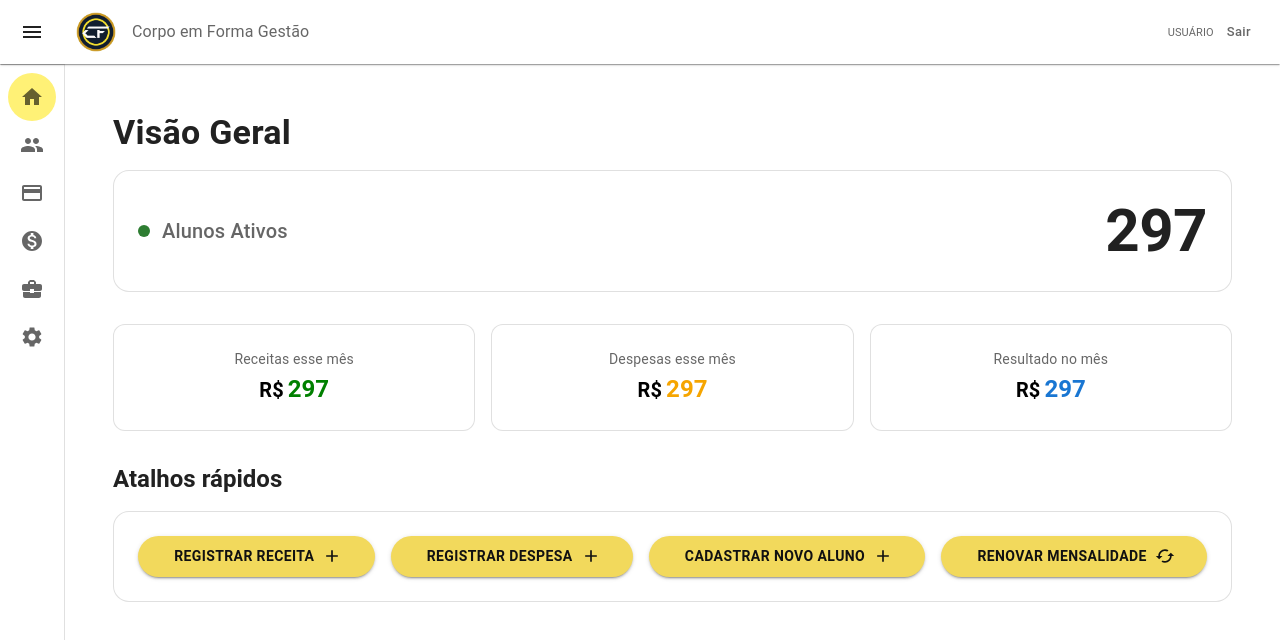
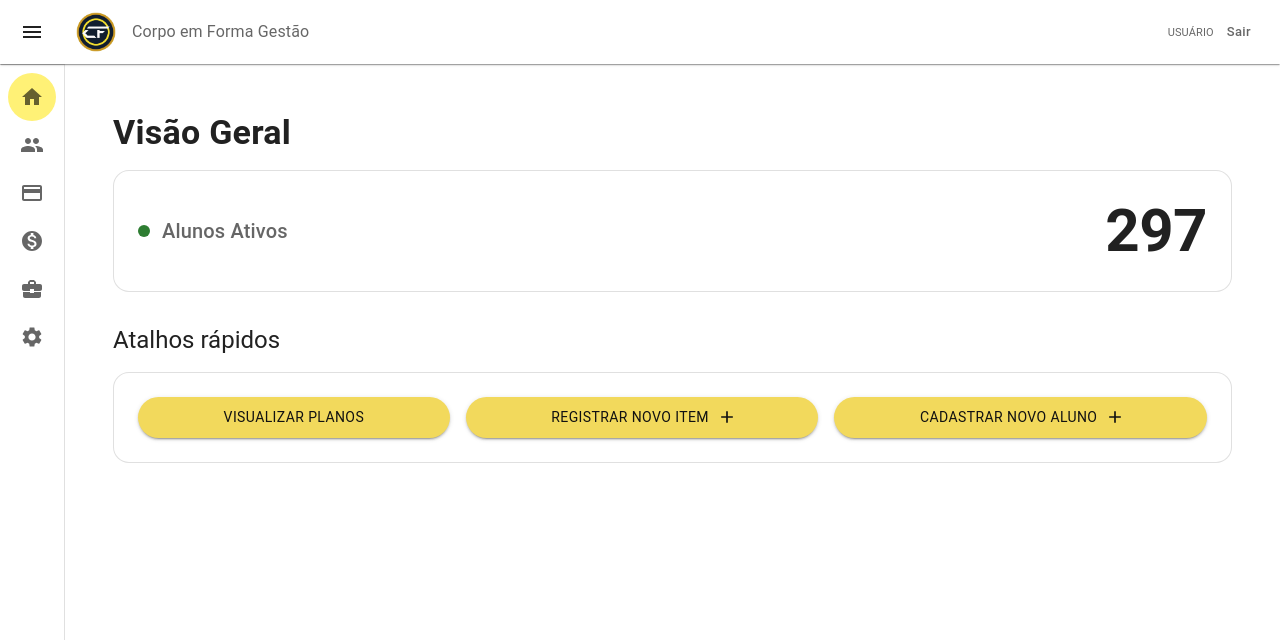
Before and after one commit to PabloVini28/projeto-integrado-1, a React (Vite) app: page /#/ in a window 1280 px wide. Shown: the top 640 px of the page. Built offline with nearby package versions, Linux system fonts and the light colour scheme.

Commit message:
refactor: padronização e aplicação da mudança de dashboard de acordo com o nivel de acesso.

```diff
--- a/src/pages/Inicio/HomePage.jsx
+++ b/src/pages/Inicio/HomePage.jsx
@@ -6,14 +6,12 @@ import { useNavigate } from 'react-router-dom';
 
 import CadastroAlunoDialog from '../Alunos/AlunosComponents/CadastroAlunoDialog';
 import ItemDialog from '../Patrimonio/PatrimonioComponents/ItemDialog';
-import RenovarMensalidadeDialog from '../Alunos/AlunosComponents/RenovarMensalidadeDialog';
 import AdminDashboard from './InicioComponents/AdminDashboard';
 
 const FuncionarioDashboard = () => {
     const navigate = useNavigate();
     const [isAlunoDialogOpen, setIsAlunoDialogOpen] = useState(false);
     const [isItemDialogOpen, setIsItemDialogOpen] = useState(false);
-    const [isRenovarDialogOpen, setIsRenovarDialogOpen] = useState(false);
 
     const alunosExemplo = [
         { id: 1, nome: 'Gabriel Pereira de Souza', matricula: '25010', data_expiracao: '15/08/2025' },
@@ -25,12 +23,12 @@ const FuncionarioDashboard = () => {
         borderRadius: 50,
         bgcolor: '#F2D95C',
         color: '#111',
-        fontWeight: 'bold',
+        fontWeight: 'normal',
         padding: '8px 20px',
-        '&:hover': {
-            bgcolor: '#e0c850',
-        },
+        '&:hover': { bgcolor: '#e0c850' },
         whiteSpace: 'nowrap',
+        flexGrow: 1,
+        textTransform: 'uppercase',
     };
 
     const handleSaveAluno = (novoAluno) => {
@@ -48,9 +46,6 @@ const FuncionarioDashboard = () => {
     const handleCloseItemDialog = () => {
         setIsItemDialogOpen(false);
     };
-    const handleRenovarMensalidade = (idAluno) => {
-        console.log(`Renovando mensalidade do aluno ID ${idAluno}`);
-    };
 
     return (
         <Box sx={{ padding: 3 }}>
@@ -59,52 +54,35 @@ const FuncionarioDashboard = () => {
             </Typography>
 
             <Paper
+                variant="outlined"
                 sx={{
                     padding: 3,
                     borderRadius: 4,
-                    boxShadow: '0 4px 12px rgba(0,0,0,0.05)',
-                    marginTop: 2,
+                    marginTop: 2
                 }}
             >
-                <Box
-                    sx={{
-                        display: 'flex',
-                        justifyContent: 'space-between',
-                        alignItems: 'center',
-                    }}
-                >
+                <Box sx={{ display: 'flex', justifyContent: 'space-between', alignItems: 'center' }}>
                     <Box sx={{ display: 'flex', alignItems: 'center', gap: 1.5 }}>
-                        <Box
-                            sx={{
-                                width: 12,
-                                height: 12,
-                                bgcolor: 'success.main',
-                                borderRadius: '50%',
-                            }}
-                        />
-                        <Typography variant="h6" color="text.secondary">
-                            Alunos Ativos
-                        </Typography>
+                        <Box sx={{ width: 12, height: 12, bgcolor: 'success.main', borderRadius: '50%' }} />
+                        <Typography variant="h6" color="text.secondary">Alunos Ativos</Typography>
                     </Box>
-                    <Typography variant="h2" fontWeight="bold">
-                        297
-                    </Typography>
+                    <Typography variant="h2" fontWeight="bold">297</Typography>
                 </Box>
             </Paper>
 
-            <Typography variant="h5" fontWeight="bold" gutterBottom sx={{ mt: 4 }}>
+            <Typography variant="h5" fontWeight="normal" gutterBottom sx={{ mt: 4 }}>
                 Atalhos rápidos
             </Typography>
 
             <Paper
+                variant="outlined"
                 sx={{
                     padding: 3,
                     borderRadius: 4,
-                    boxShadow: '0 4px 12px rgba(0,0,0,0.05)',
-                    marginTop: 2,
+                    marginTop: 2
                 }}
             >
-                <Stack direction="row" spacing={2}>
+                <Stack direction={{ sm: 'row'}} spacing={2}>
                     <Button
                         variant="contained"
                         sx={shortcutButtonStyle}
@@ -128,14 +106,6 @@ const FuncionarioDashboard = () => {
                     >
                         Cadastrar Novo Aluno
                     </Button>
-                    <Button
-                        variant="contained"
-                        endIcon={<CachedIcon />}
-                        sx={shortcutButtonStyle}
-                        onClick={() => setIsRenovarDialogOpen(true)}
-                    >
-                        Renovar Mensalidade
-                    </Button>
                 </Stack>
             </Paper>
 
@@ -149,23 +119,27 @@ const FuncionarioDashboard = () => {
                 onClose={handleCloseItemDialog}
                 onSave={handleSaveItem}
             />
-            <RenovarMensalidadeDialog
-                open={isRenovarDialogOpen}
-                onClose={() => setIsRenovarDialogOpen(false)}
-                onRenovar={handleRenovarMensalidade}
-                studentList={alunosExemplo}
-            />
         </Box>
     );
 };
 
 
 export default function HomePage() {
+    const storedData = localStorage.getItem("userData");
+    let userRole = "funcionario";
 
-    // Decisão do que mostrar (adm ou funcionario)
-    const userRole = 'admin'; //  'funcionario' para ver o outro layout
+    if (storedData) {
+        const parsed = JSON.parse(storedData);
 
-    if (userRole === 'admin') {
+        if (parsed.nivel_acesso) {
+            userRole = parsed.nivel_acesso
+                .normalize("NFD")
+                .replace(/[\u0300-\u036f]/g, "")
+                .toLowerCase();
+        }
+    }
+
+    if (userRole.includes("admin")) {
         return <AdminDashboard />;
     }
 
--- a/src/pages/Inicio/InicioComponents/AdminDashboard.jsx
+++ b/src/pages/Inicio/InicioComponents/AdminDashboard.jsx
@@ -4,7 +4,7 @@ import AddIcon from '@mui/icons-material/Add';
 import CachedIcon from '@mui/icons-material/Cached';
 
 import CadastroAlunoDialog from '../../Alunos/AlunosComponents/CadastroAlunoDialog';
-import RenovarMensalidadeDialog from '../../Alunos/AlunosComponents/RenovarMensalidadeDialog';
+import ItemDialog from '../../Financeiro/FinanceiroComponents/ItemDialog';
 
 const StatCard = ({ title, value, color }) => (
   <Paper
@@ -45,7 +45,8 @@ const StatCard = ({ title, value, color }) => (
 
 export default function AdminDashboard() {
   const [isAlunoDialogOpen, setIsAlunoDialogOpen] = useState(false);
-  const [isRenovarDialogOpen, setIsRenovarDialogOpen] = useState(false);
+  const [isReceitaDialogOpen, setIsReceitaDialogOpen] = useState(false);
+  const [isDespesaDialogOpen, setIsDespesaDialogOpen] = useState(false);
 
   const alunosExemplo = [
     { id: 1, nome: 'Gabriel Pereira de Souza', matricula: '25010', data_expiracao: '15/08/2025' },
@@ -55,7 +56,7 @@ export default function AdminDashboard() {
     borderRadius: 50,
     bgcolor: '#F2D95C',
     color: '#111',
-    fontWeight: 'bold',
+    fontWeight: 'normal',
     padding: '8px 20px',
     '&:hover': { bgcolor: '#e0c850' },
     whiteSpace: 'nowrap',
@@ -66,11 +67,6 @@ export default function AdminDashboard() {
   const handleSaveAluno = (novoAluno) => {
     console.log("Novo aluno cadastrado:", novoAluno);
     setIsAlunoDialogOpen(false);
-  };
-
-  const handleRenovarMensalidade = (idAluno) => {
-    console.log(`Renovando mensalidade do aluno ID ${idAluno}`);
-    setIsRenovarDialogOpen(false);
   };
 
   return (
@@ -101,14 +97,14 @@ export default function AdminDashboard() {
           <StatCard title="Receitas esse mês" value="297" color="green" />
         </Grid>
         <Grid item xs={12} sm={4}>
-          <StatCard title="Despesas esse mês" value="297" color="#F6A500" />
+          <StatCard title="Despesas esse mês" value="297" color="#ff0000ff" />
         </Grid>
         <Grid item xs={12} sm={4}>
-          <StatCard title="Resultado no mês" value="297" color="#1976d2" />
+          <StatCard title="Resultado no mês" value="297" color="black" />
         </Grid>
       </Grid>
 
-      <Typography variant="h5" fontWeight="bold" gutterBottom sx={{ mt: 4 }}>
+      <Typography variant="h5" fontWeight="normal" gutterBottom sx={{ mt: 4 }}>
         Atalhos rápidos
       </Typography>
 
@@ -120,11 +116,22 @@ export default function AdminDashboard() {
           marginTop: 2
         }}
       >
-        <Stack direction={{ xs: 'column', sm: 'row' }} spacing={2}>
-          <Button variant="contained" endIcon={<AddIcon />} sx={shortcutButtonStyle}>
+        <Stack direction={{ xs: 'column', sm: 'row', }} spacing={2}>
+          <Button
+            variant="contained"
+            endIcon={<AddIcon />}
+            sx={shortcutButtonStyle}
+            onClick={() => setIsReceitaDialogOpen(true)}
+          >
             Registrar Receita
           </Button>
-          <Button variant="contained" endIcon={<AddIcon />} sx={shortcutButtonStyle}>
+
+          <Button
+            variant="contained"
+            endIcon={<AddIcon />}
+            sx={shortcutButtonStyle}
+            onClick={() => setIsDespesaDialogOpen(true)}
+          >
             Registrar Despesa
           </Button>
           <Button
@@ -135,14 +142,6 @@ export default function AdminDashboard() {
           >
             Cadastrar Novo Aluno
           </Button>
-          <Button
-            variant="contained"
-            endIcon={<CachedIcon />}
-            sx={shortcutButtonStyle}
-            onClick={() => setIsRenovarDialogOpen(true)}
-          >
-            Renovar Mensalidade
-          </Button>
         </Stack>
       </Paper>
 
@@ -151,11 +150,17 @@ export default function AdminDashboard() {
         onClose={() => setIsAlunoDialogOpen(false)}
         onSave={handleSaveAluno}
       />
-      <RenovarMensalidadeDialog
-        open={isRenovarDialogOpen}
-        onClose={() => setIsRenovarDialogOpen(false)}
-        onRenovar={handleRenovarMensalidade}
-        studentList={alunosExemplo}
+      <ItemDialog
+        open={isReceitaDialogOpen}
+        onClose={() => setIsReceitaDialogOpen(false)}
+        isRecipe={true}
+        title="Registrar Receita"
+      />
+      <ItemDialog
+        open={isDespesaDialogOpen}
+        onClose={() => setIsDespesaDialogOpen(false)}
+        isRecipe={false}
+        title="Registrar Despesa"
       />
     </Box>
   );
```
Lines whose indentation alone changed are shown as unchanged.
